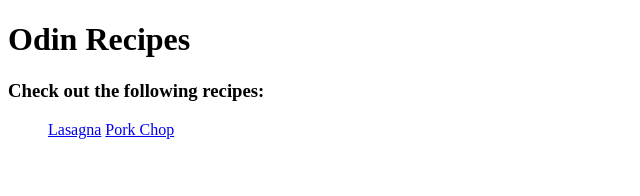
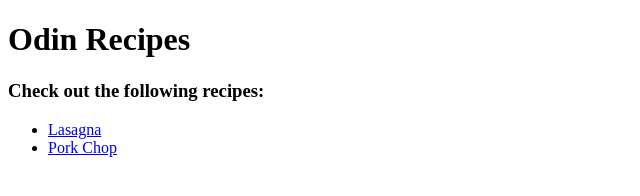
Before and after one commit to contactkomala/odin_recipes1, a plain HTML site: page index.html in a window 1280 px wide. Shown: the whole page, without its empty margins (0-640 px from the left). Drawn offline with Linux system fonts and the light colour scheme.

Commit message:
Add index.html

```diff
--- a/index.html
+++ b/index.html
@@ -9,8 +9,8 @@
     <h1>Odin Recipes</h1>
     <h3>Check out the following recipes:</h3>
     <ul>
-        <ls><a href="../odin_recipes1/recipes/lasagna.html">Lasagna</a></ls>
-        <ls><a href="../odin_recipes1/recipes/porkchop.html">Pork Chop</a></ls>
+        <li><a href="../odin_recipes1/recipes/lasagna.html">Lasagna</a></li>
+        <li><a href="../odin_recipes1/recipes/porkchop.html">Pork Chop</a></li>
     </ul>
 </body>
 </Html>
```
